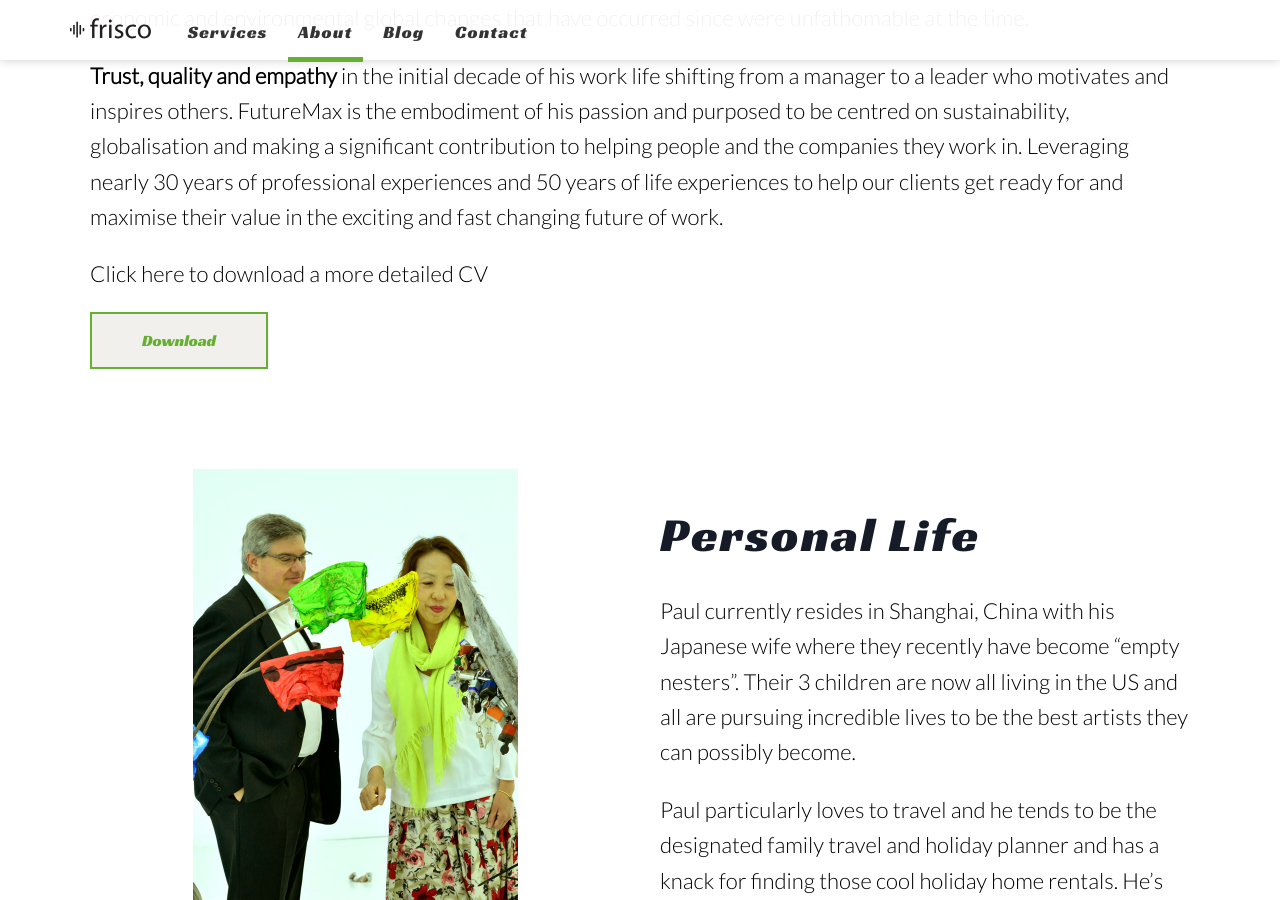
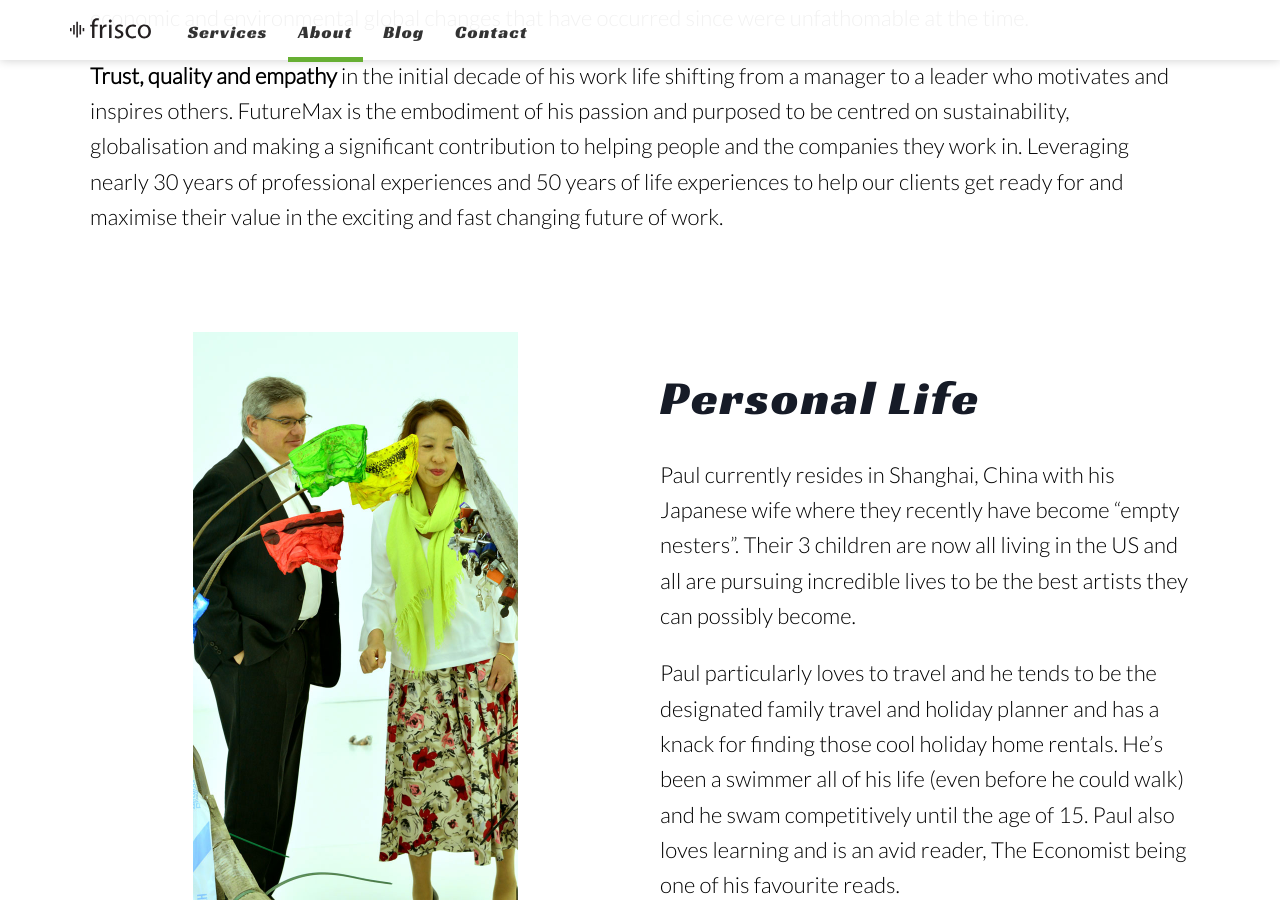
Before and after one commit to mlweih/paulbeddiefrisco, a Jekyll site: the page built from about.html, in a window 1280 px wide and 900 px high, scrolled down 3448 px. Built offline with Jekyll 4.4.1, drawn with Linux system fonts in a browser that asks for light colours; nearby versions of some CDN libraries.

Commit message:
Images Cleanup
- removing not-needed images
- added resume pdf

```diff
--- a/about.html
+++ b/about.html
@@ -44,7 +44,7 @@ description: Background and History of FutureMax
 				<p>
 					For a broader understanding of what Paul has experienced download his successes.
 				</p>
-				<div class="button"><a href="/contact">Download</a></div>
+				<div class="button"><a href="{{ site.baseurl }}/images/paulbeddie_resume_2018.pdf">Download</a></div>
 			</div>
 		</div>
 	</section>
@@ -66,10 +66,6 @@ description: Background and History of FutureMax
 				<p>
 					<strong>Trust, quality and empathy</strong> in the initial decade of his work life shifting from a manager to a leader who motivates and inspires others. FutureMax is the embodiment of his passion and purposed to be centred on sustainability, globalisation and making a significant contribution to helping people and the companies they work in. Leveraging nearly 30 years of professional experiences and 50 years of life experiences to help our clients get ready for and maximise their value in the exciting and fast changing future of work.
 				</p>
-				<p>
-					Click here to download a more detailed CV
-					<div class="button"><a href="/contact">Download</a></div>
-				</p>
 			</div>
 		</div>
 	</section>
```
Also changed, not shown: images/_screenshot.jpg (deleted), images/circuit_blue2_1900.jpg (deleted), images/circuit_blue_1900.jpg (deleted), images/forestbkgd_1900.jpg (deleted), images/leafbkgd_blue_1900.jpg (deleted), images/wood_blue_1900.jpg (deleted), images/wood_normal_1900.jpg (deleted), 1 other file.
